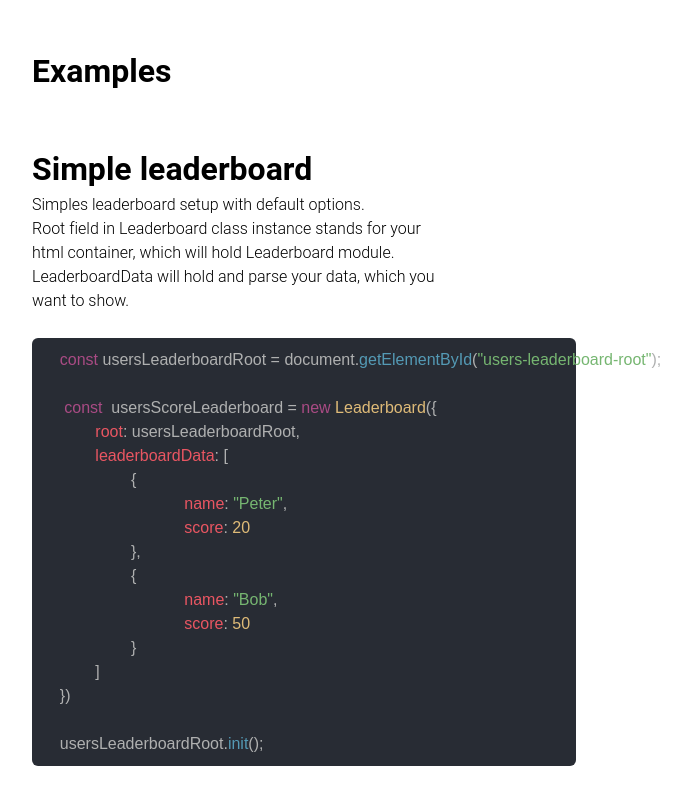
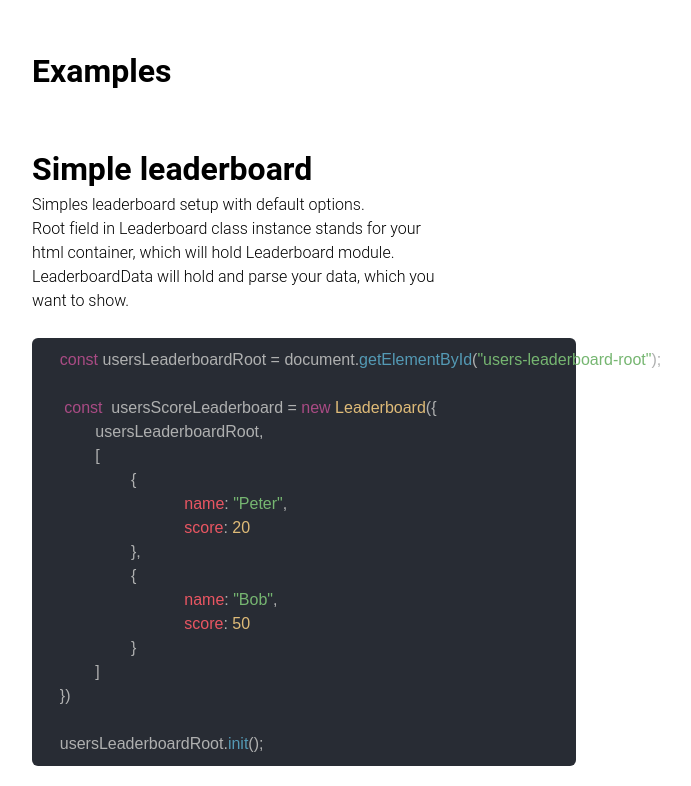
Before and after one commit to Patryk-Rozwadowski/npm-leaderboard-doc, a website built with Parcel: page index.html in a window 1280 px wide. Shown: the part 692-1478 px from the top of the page, without its empty margins (64-755 px from the left). Built offline with nearby package versions, Linux system fonts and the light colour scheme; what leaderboard-table would draw is missing.

Commit message:
refactor: improve readability of basic code snippet

```diff
--- a/index.html
+++ b/index.html
@@ -12,7 +12,6 @@
         <div class="container container-center pd-top-50 mg-bottom-50">
             <div class="container container-center container-row mg-bottom-150">
                 <h1 class="text text-header-title text-align-center">Leaderboard npm package &nbsp;</h1>
-                <p class="text text_secondary text-accent"> v 1.0.0</p>
             </div>
 
             <div class="container-row container-center ">
@@ -109,8 +108,8 @@
     <span class="text-code-function"> const </span> usersScoreLeaderboard = <span
                             class="text-code-function">new</span> <span
                             class="text-code-class">Leaderboard</span>({
-            <span class="text-code-variable">root</span>: usersLeaderboardRoot,
-            <span class="text-code-variable">leaderboardData</span>: [
+            usersLeaderboardRoot,
+            [
                     {
                                 <span class="text-code-variable">name</span>: <span
                             class="text-code-string">"Peter"</span>,
```
